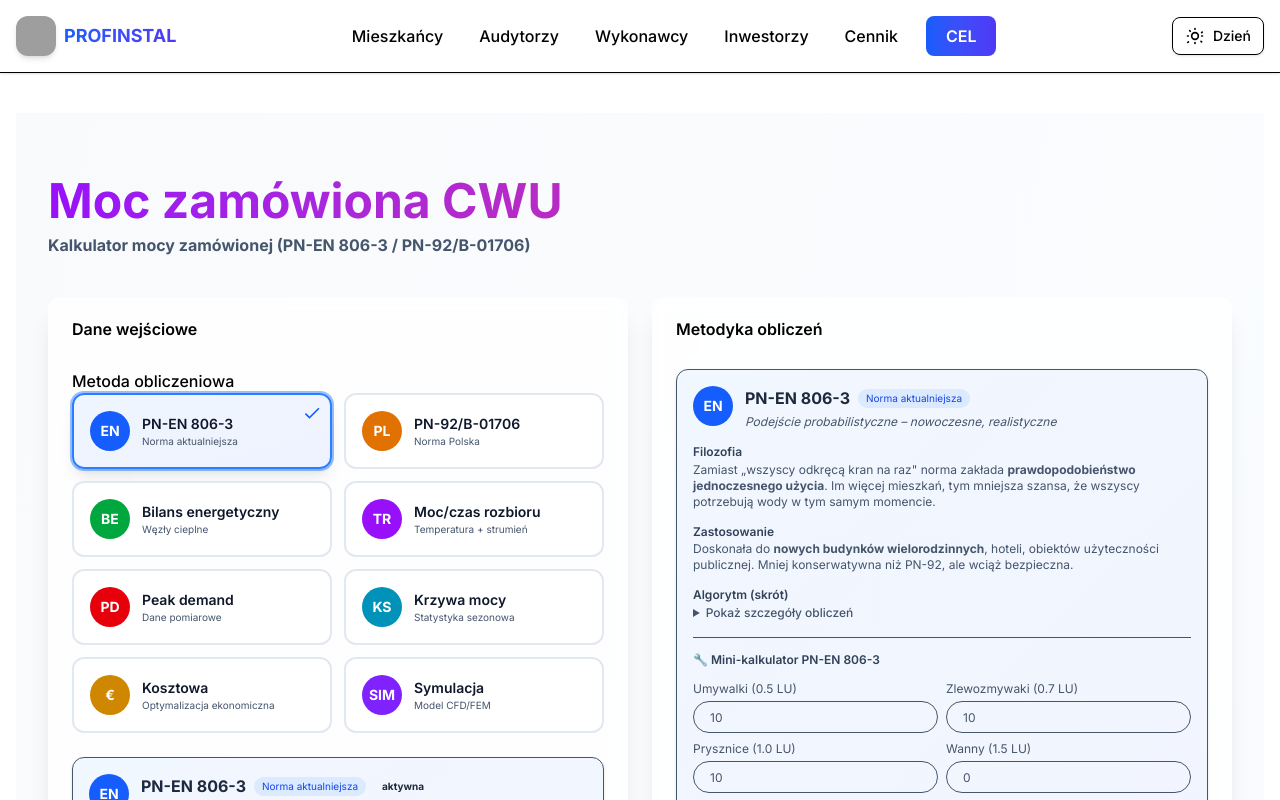
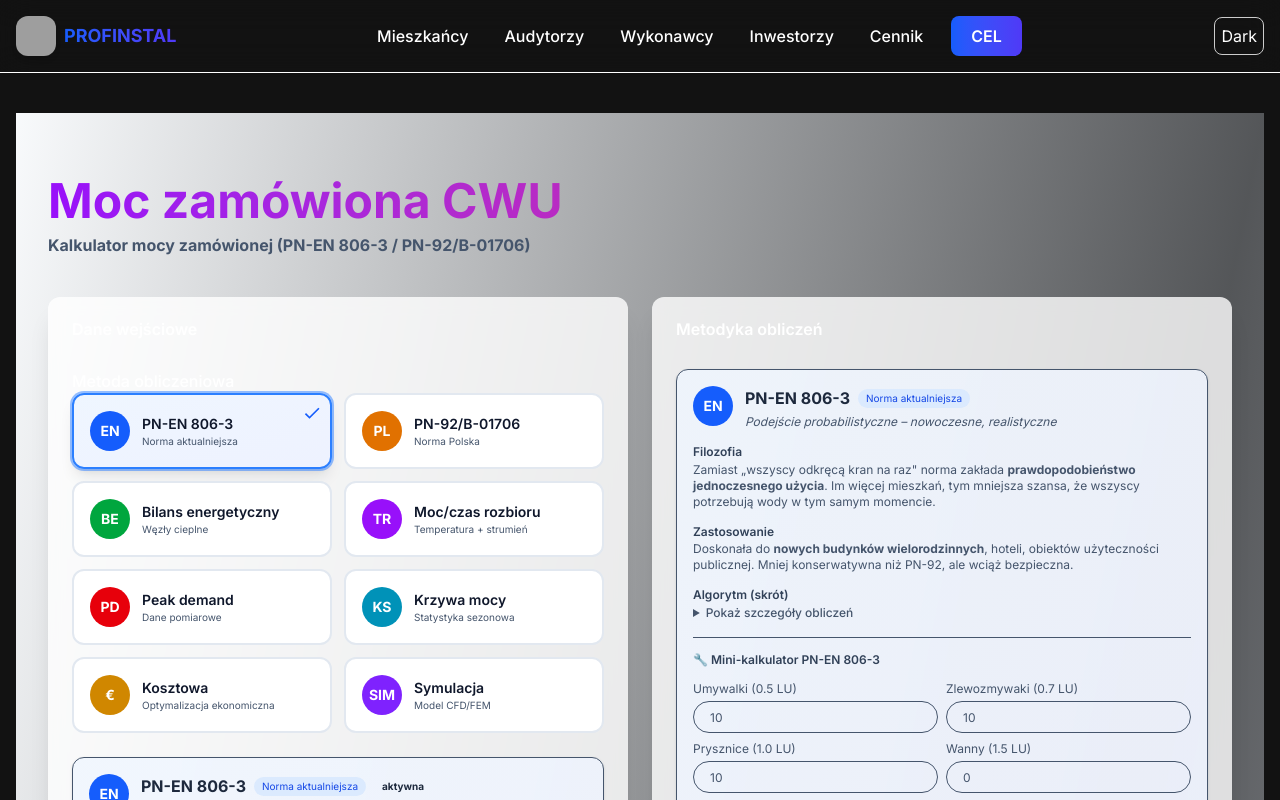
Before and after one commit to maciejslusarczykprofinstal/CWUv6, a Next.js app: page /audytorzy/moc-zamowiona in a window 1280 px wide. Shown: the top 800 px of the page. Built offline with nearby package versions, Linux system fonts and the light colour scheme; grey boxes are pictures that could not be loaded.

Commit message:
fix: theme provider + liczniki, prod build OK

```diff
--- a/package.json
+++ b/package.json
@@ -4,7 +4,7 @@
   "private": true,
   "scripts": {
     "dev": "next dev",
-    "build": "next build",
+  "build": "next build",
     "start": "next start",
     "lint": "eslint --no-error-on-unmatched-pattern src/**/*.{ts,tsx}",
     "typecheck": "tsc -p tsconfig.json --noEmit",
--- a/src/app/audytorzy/liczniki/page.tsx
+++ b/src/app/audytorzy/liczniki/page.tsx
@@ -1,3 +1,4 @@
+
 "use client";
 
 import Link from "next/link";
@@ -8,7 +9,7 @@ import { Label } from "@/components/ui/label";
 import { Badge } from "@/components/ui/badge";
 import { Calculator, DollarSign } from "lucide-react";
 import { useMemo, useState } from "react";
-import { useTheme } from "@/components/theme-provider";
+import { useTheme } from "next-themes";
 import { toast } from "sonner";
 
 export default function LicznikiPage() {
--- a/src/app/layout.tsx
+++ b/src/app/layout.tsx
@@ -1,25 +1,8 @@
 import type { Metadata } from "next";
 import { Inter, JetBrains_Mono } from "next/font/google";
 import "./globals.css";
-import { ThemeProvider, useTheme } from "@/components/theme-provider";
-function ThemeToggleButton() {
-  const { theme, setTheme } = useTheme();
-  return (
-    <button
-      type="button"
-      aria-label={theme === "dark" ? "Tryb jasny" : "Tryb ciemny"}
-      onClick={() => setTheme(theme === "dark" ? "light" : "dark")}
-      className="ml-2 px-3 py-2 rounded-lg border bg-background hover:bg-muted transition-colors flex items-center gap-2 text-sm font-medium shadow"
-    >
-      {theme === "dark" ? (
-        <svg xmlns="http://www.w3.org/2000/svg" className="h-5 w-5" fill="none" viewBox="0 0 24 24" stroke="currentColor"><path strokeLinecap="round" strokeLinejoin="round" strokeWidth={2} d="M12 3v1m0 16v1m8.66-13.66l-.71.71M4.05 19.07l-.71.71M21 12h-1M4 12H3m16.95 7.07l-.71-.71M6.34 6.34l-.71-.71M16 12a4 4 0 11-8 0 4 4 0 018 0z" /></svg>
-      ) : (
-        <svg xmlns="http://www.w3.org/2000/svg" className="h-5 w-5" fill="none" viewBox="0 0 24 24" stroke="currentColor"><path strokeLinecap="round" strokeLinejoin="round" strokeWidth={2} d="M21 12.79A9 9 0 1111.21 3a7 7 0 109.79 9.79z" /></svg>
-      )}
-      {theme === "dark" ? "Dzień" : "Noc"}
-    </button>
-  );
-}
+import { ThemeProvider } from "@/components/ThemeProvider";
+import ThemeToggleButton from "@/components/ThemeToggleButton";
 import { Toaster } from "sonner";
 import Link from "next/link";
 import Image from "next/image";
--- /dev/null
+++ b/src/app/not-found.tsx
@@ -0,0 +1,10 @@
+"use client";
+
+export default function NotFound() {
+  return (
+    <div style={{ padding: 16 }}>
+      <h1>Nie znaleziono strony</h1>
+      <p>Wróć na stronę główną.</p>
+    </div>
+  );
+}
--- /dev/null
+++ b/src/components/ThemeProvider.tsx
@@ -0,0 +1,17 @@
+"use client";
+
+import { ThemeProvider as NextThemesProvider } from "next-themes";
+import type { ThemeProviderProps } from "next-themes";
+
+export function ThemeProvider({ children, ...props }: ThemeProviderProps) {
+	return (
+		<NextThemesProvider
+			attribute="class"
+			defaultTheme="system"
+			enableSystem
+			{...props}
+		>
+			{children}
+		</NextThemesProvider>
+	);
+}
--- /dev/null
+++ b/src/components/ThemeToggleButton.tsx
@@ -0,0 +1,26 @@
+"use client";
+
+import { useEffect, useState } from "react";
+import { useTheme } from "next-themes";
+
+export default function ThemeToggleButton() {
+  const { theme, resolvedTheme, setTheme } = useTheme();
+  const [mounted, setMounted] = useState(false);
+
+  useEffect(() => setMounted(true), []);
+  if (!mounted) return null;
+
+  const current = resolvedTheme ?? theme ?? "light";
+  const next = current === "dark" ? "light" : "dark";
+
+  return (
+    <button
+      type="button"
+      aria-label="Toggle theme"
+      onClick={() => setTheme(next)}
+      style={{ padding: 6, borderRadius: 8, border: "1px solid #ccc" }}
+    >
+      {current === "dark" ? " Dark" : " Light"}
+    </button>
+  );
+}
--- a/src/components/theme-provider.tsx
+++ b/src/components/theme-provider.tsx
@@ -3,7 +3,7 @@
 import * as React from "react";
 
 interface ThemeProviderProps {
-  children: React.ReactNode;
+  children: React.ReactNode; // ...przeniesiono do ThemeProvider.tsx...
   defaultTheme?: "light" | "dark" | "system";
   storageKey?: string;
 }
```
